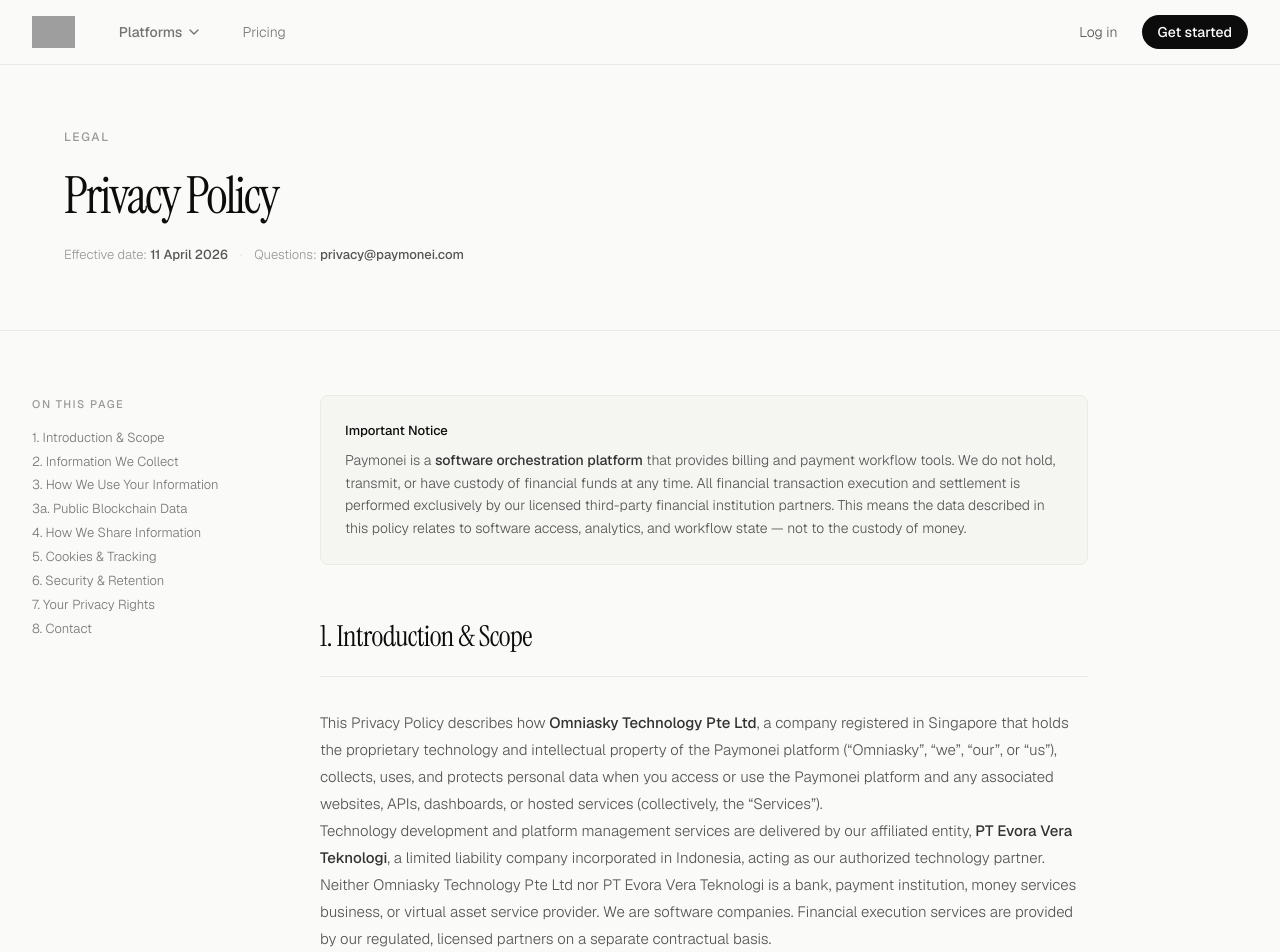
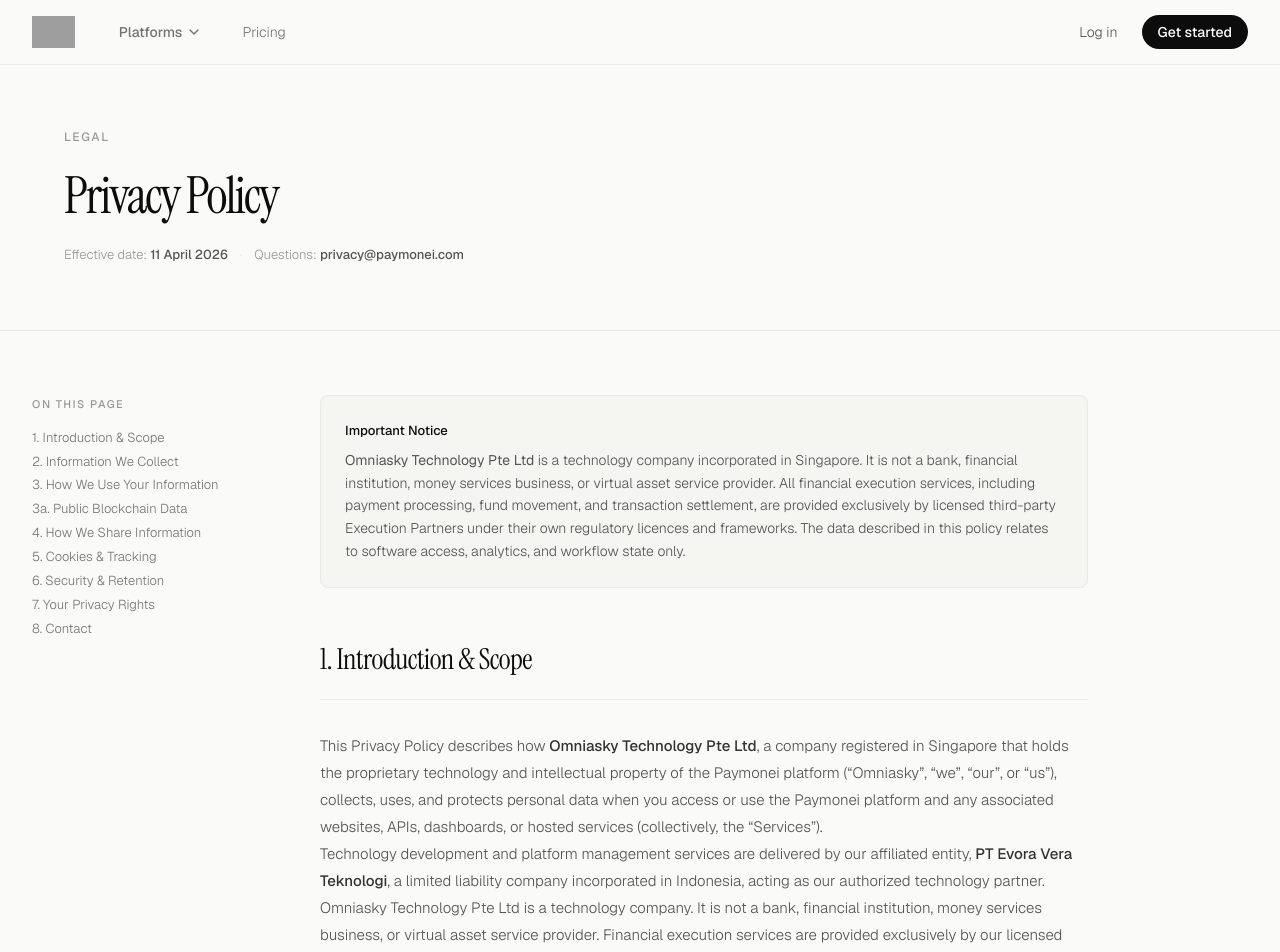
Before and after one commit to omniasky/paymonei-website, a Next.js app: page /legal/privacy-policy in a window 1280 px wide. Shown: the top 952 px of the page. Built offline with nearby package versions, Linux system fonts and the light colour scheme; grey boxes are pictures that could not be loaded.

Commit message:
fix cookie and privacy policy page

```diff
--- a/src/app/legal/cookie-policy/page.tsx
+++ b/src/app/legal/cookie-policy/page.tsx
@@ -388,7 +388,7 @@
                   </div>
                 </div>
                 <p className="text-[14px] text-[#777] mt-6 font-light">
-                  This Cookie Policy is published by Omniasky Technology Pte Ltd, registered in Singapore, the intellectual property and management holding company of the Paymonei platform. For related policies, see our <Link href="/legal/privacy-policy">Privacy Policy</Link> and <Link href="/legal/terms-of-service">Terms of Service</Link>.
+                  This Cookie Policy is published by Omniasky Technology Pte Ltd, a private limited company incorporated in Singapore and the intellectual property owner and international contracting entity of the Paymonei platform. For related policies, see our <Link href="/legal/privacy-policy">Privacy Policy</Link> and <Link href="/legal/terms-of-service">Terms of Service</Link>.
                 </p>
               </Section>
 
--- a/src/app/legal/privacy-policy/page.tsx
+++ b/src/app/legal/privacy-policy/page.tsx
@@ -91,11 +91,11 @@
             {/* Main content */}
             <article className="flex-1 min-w-0 max-w-3xl">
 
-              {/* ── Software-Only Shield Notice ── */}
+              {/* ── Important Notice ── */}
               <div className="bg-[#F5F5F2] border border-[#EAEAE6] rounded-lg p-6 mb-12">
                 <p className="text-[13px] font-medium text-[#0C0C0C] mb-2">Important Notice</p>
                 <p className="text-[14px] text-[#555] leading-relaxed font-light">
-                  Paymonei is a <strong className="font-medium text-[#333]">software orchestration platform</strong> that provides billing and payment workflow tools. We do not hold, transmit, or have custody of financial funds at any time. All financial transaction execution and settlement is performed exclusively by our licensed third-party financial institution partners. This means the data described in this policy relates to software access, analytics, and workflow state — not to the custody of money.
+                  <strong>Omniasky Technology Pte Ltd</strong> is a technology company incorporated in Singapore. It is not a bank, financial institution, money services business, or virtual asset service provider. All financial execution services, including payment processing, fund movement, and transaction settlement, are provided exclusively by licensed third-party Execution Partners under their own regulatory licences and frameworks. The data described in this policy relates to software access, analytics, and workflow state only.
                 </p>
               </div>
 
@@ -108,7 +108,7 @@
                   Technology development and platform management services are delivered by our affiliated entity, <strong>PT Evora Vera Teknologi</strong>, a limited liability company incorporated in Indonesia, acting as our authorized technology partner.
                 </p>
                 <p>
-                  Neither Omniasky Technology Pte Ltd nor PT Evora Vera Teknologi is a bank, payment institution, money services business, or virtual asset service provider. We are software companies. Financial execution services are provided by our regulated, licensed partners on a separate contractual basis.
+                  Omniasky Technology Pte Ltd is a technology company. It is not a bank, financial institution, money services business, or virtual asset service provider. Financial execution services are provided exclusively by our licensed Execution Partners on a separate contractual basis under their own regulatory frameworks.
                 </p>
                 <p>This Policy applies to:</p>
                 <ul>
```
